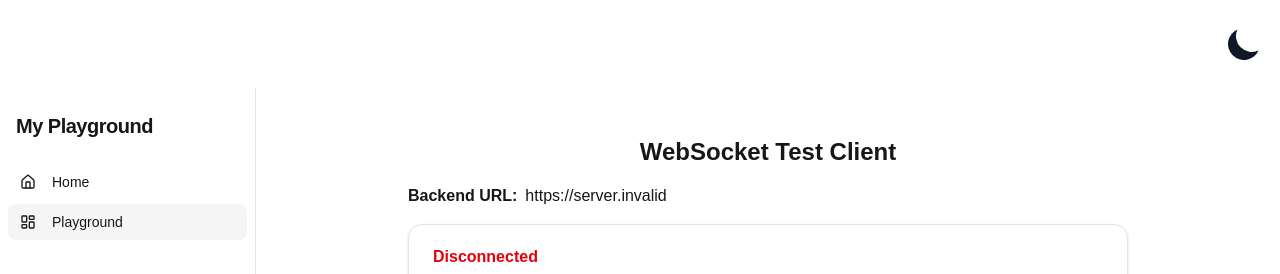
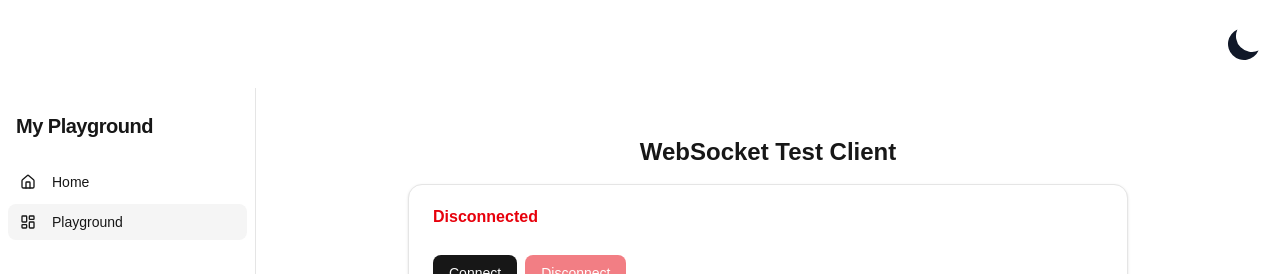
Before and after one commit to PathOnAIOrg/VisualTreeSearch-Demo, a Next.js app in the folder visual-tree-search-app/: page /playground in a window 1280 px wide. Shown: the top 274 px of the page. Built offline with nearby package versions, Linux system fonts and the light colour scheme; no server answers.

Commit message:
don't show backend url on the frontend..

```diff
--- a/visual-tree-search-app/pages/playground.tsx
+++ b/visual-tree-search-app/pages/playground.tsx
@@ -109,11 +109,6 @@ const WebSocketTest = () => {
     <div className="flex flex-col space-y-4 p-6 max-w-3xl mx-auto">
       <h1 className="text-2xl font-bold text-center">WebSocket Test Client</h1>
 
-      <div className="mb-4">
-        <span className="font-semibold mr-2">Backend URL:</span>
-        <span>{backendUrl}</span>
-      </div>
-
       <Card>
         <CardHeader>
           <CardTitle className={connected ? "text-green-600" : "text-red-600"}>
```
